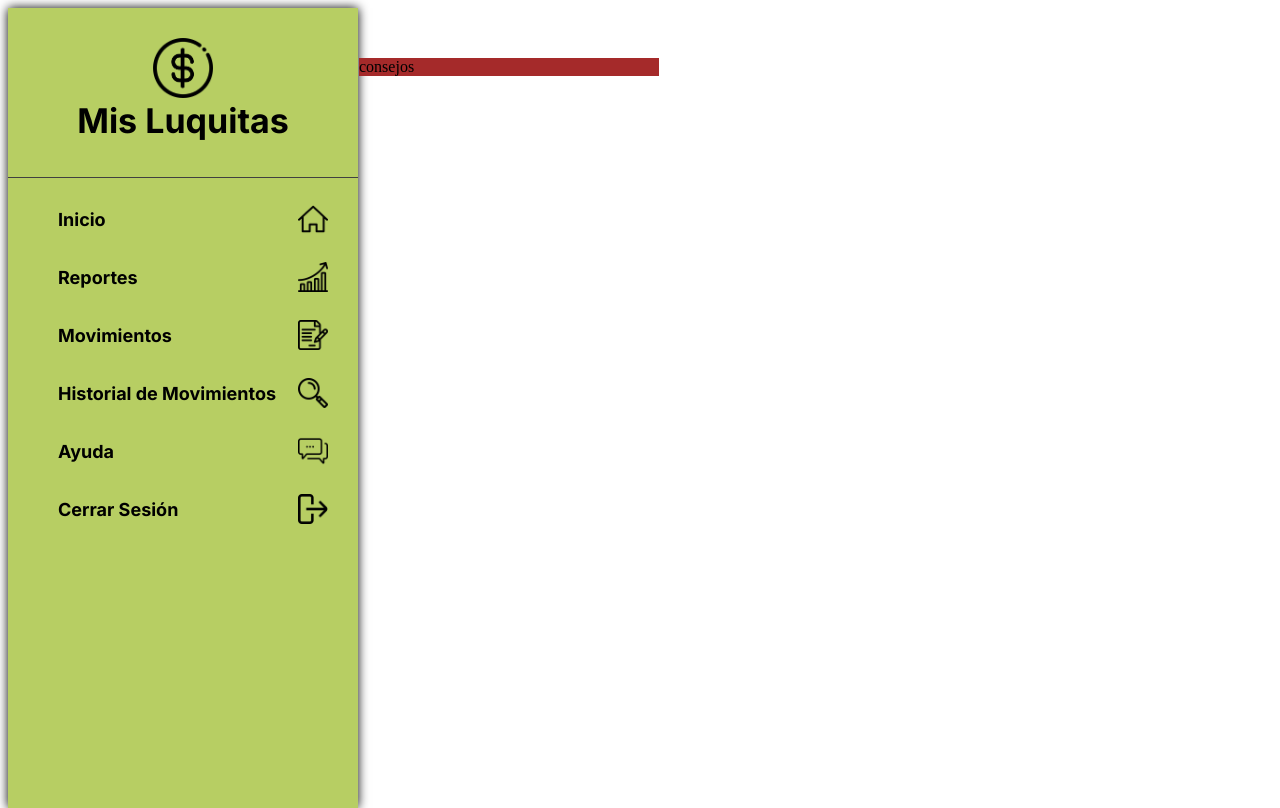
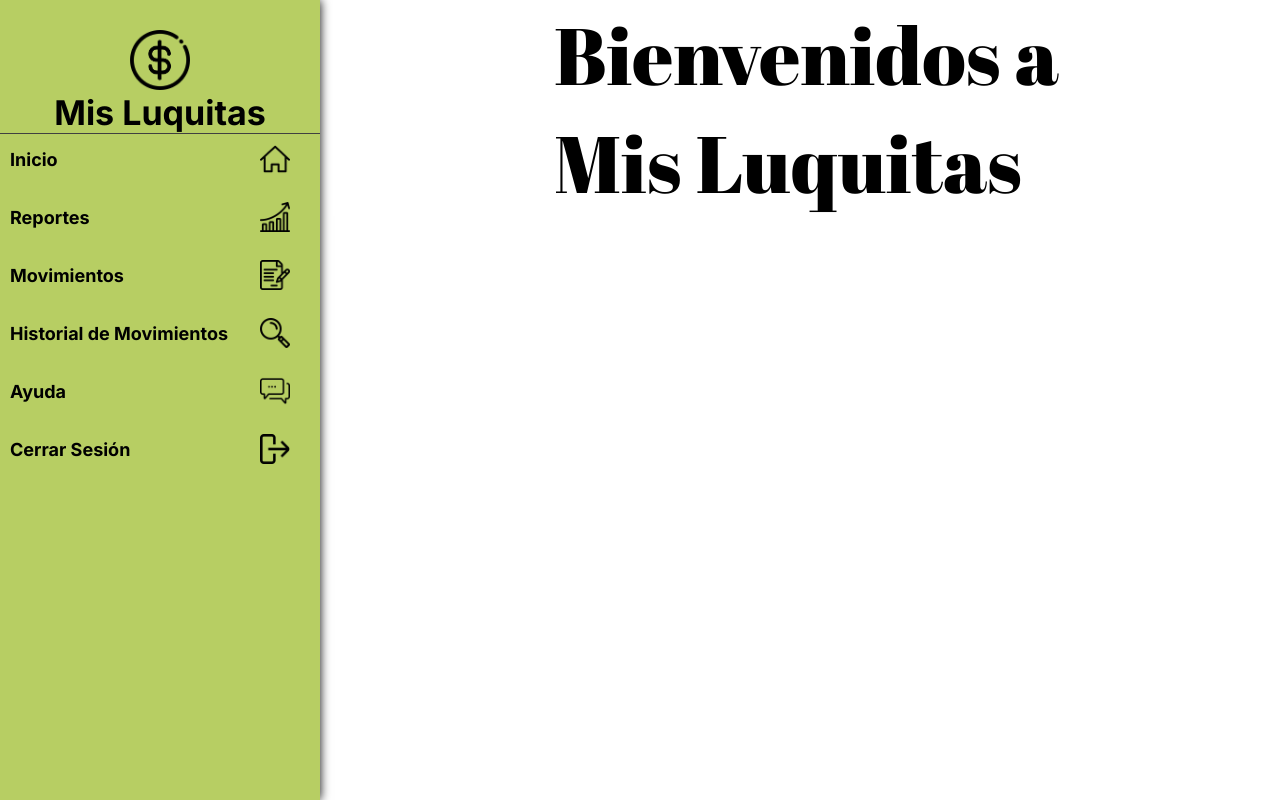
Before and after one commit to CamilaMontoya1786/DevOps-Grupo6-Fronted, a React (Vite) app in the folder Mis_luquitas/client/: page /Home in a window 1280 px wide. Built offline with nearby package versions, Linux system fonts and the light colour scheme.

Commit message:
cambios de home

```diff
--- a/Mis_luquitas/client/src/App.css
+++ b/Mis_luquitas/client/src/App.css
@@ -0,0 +1,4 @@
+* {
+    margin: 0;
+    padding: 0;
+    box-sizing: border-box;}
--- a/Mis_luquitas/client/src/page/Home.jsx
+++ b/Mis_luquitas/client/src/page/Home.jsx
@@ -4,7 +4,12 @@
 function Home() {
   return (
     <div className={styles.todo}>
-      consejos
+      <div className={styles.header}>
+        <h2> Bienvenidos  a <br />  Mis Luquitas</h2>
+      </div>
+      <div className={styles.consejos}>
+
+      </div>
     </div>
   )
 }
--- a/Mis_luquitas/client/src/styles/Home.module.css
+++ b/Mis_luquitas/client/src/styles/Home.module.css
@@ -1,7 +1,21 @@
+@import url('https://fonts.googleapis.com/css2?family=Abril+Fatface&display=swap');
+
 .todo{
     display: flex;
-    width: 300px;
-    background-color: brown;
-    margin-left: 351px;
-    margin-top: -750px;
+    width: 74%;
+    height: 100hv;
+    background-color: rgb(255, 255, 255);
+    right: 0%;
+    position: absolute;
+    justify-content: center;
+
+
+
 }
+
+.header h2{
+    font-size: 80px;
+    font-family: "Abril Fatface", serif;
+  font-weight: 400;
+
+}
--- a/Mis_luquitas/client/src/styles/navbar.module.css
+++ b/Mis_luquitas/client/src/styles/navbar.module.css
@@ -2,10 +2,13 @@
 
 .left {
   background-color: #b7ce63;
-  width: 350px;
+  width: 25%;
   height: 100vh;
   box-shadow: 0 0 10px rgba(0, 0, 0, 1);
   font-family: "Inter", sans-serif;
+  margin: 0%;
+  padding: 0%;
+  position: absolute;
 }
 
 .Link li {
--- a/Mis_luquitas/client/src/styles/register.module.css
+++ b/Mis_luquitas/client/src/styles/register.module.css
@@ -99,7 +99,7 @@
 }
 
 .input_container select{
-  width: 288px; /* Ancho completo del input */
+  width: 268px; /* Ancho completo del input */
 }
 
 
```
